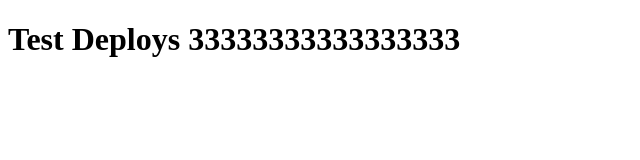
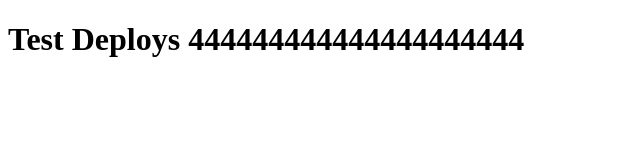
Before and after one commit to AukashaKhan/DeployWebsite, a plain HTML site: page index.html in a window 1280 px wide. Shown: the whole page, without its empty margins (0-640 px from the left). Drawn offline with Linux system fonts and the light colour scheme.

Commit message:
Update index.html

```diff
--- a/index.html
+++ b/index.html
@@ -4,6 +4,6 @@
   <title>Test Deploy</title>
 </head>
 <body>
-  <h1>Test Deploys 33333333333333333</h1>
+  <h1>Test Deploys 444444444444444444444</h1>
 </body>
 </html>
```
